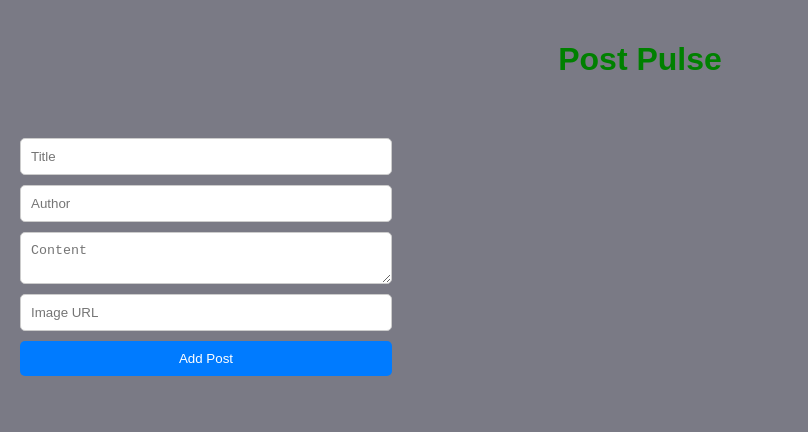
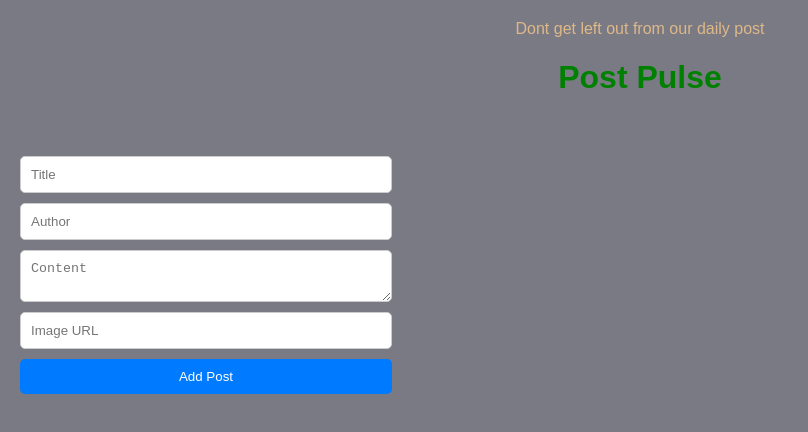
Before and after one commit to Bethwelkipruto/simple-blog, a website: page index.html in a window 1280 px wide. Shown: the whole page, without its empty margins (0-808 px from the left). Drawn offline with Linux system fonts and the light colour scheme; no server answers.

Commit message:
Update index.html

```diff
--- a/index.html
+++ b/index.html
@@ -3,6 +3,7 @@
 <head>
   <meta charset="UTF-8" />
   <title>Post Pulse</title>
+  <p>Dont get left out from our daily post</p>
   <link rel="stylesheet" href="./css/style.css" />
 </head>
 <body>
```
